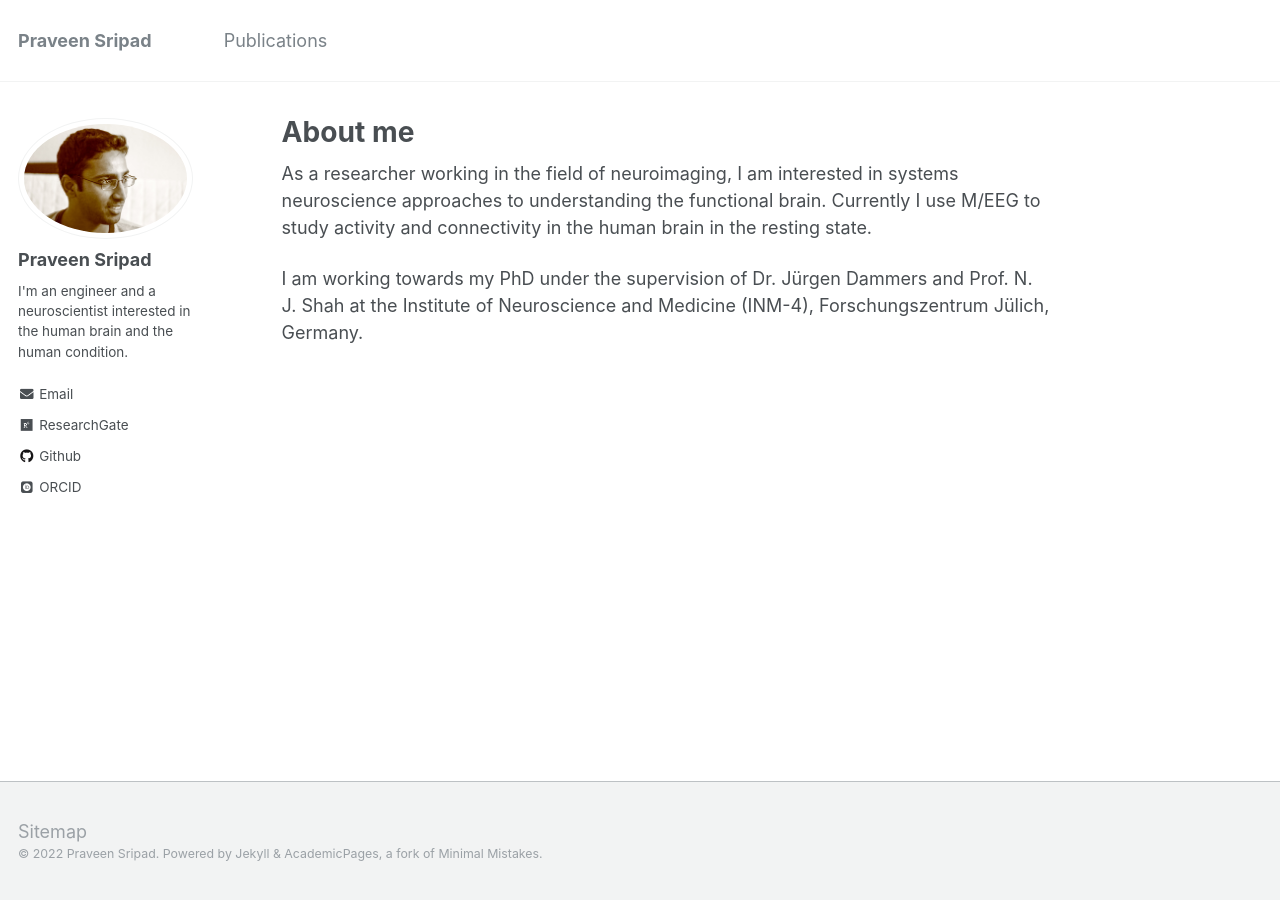
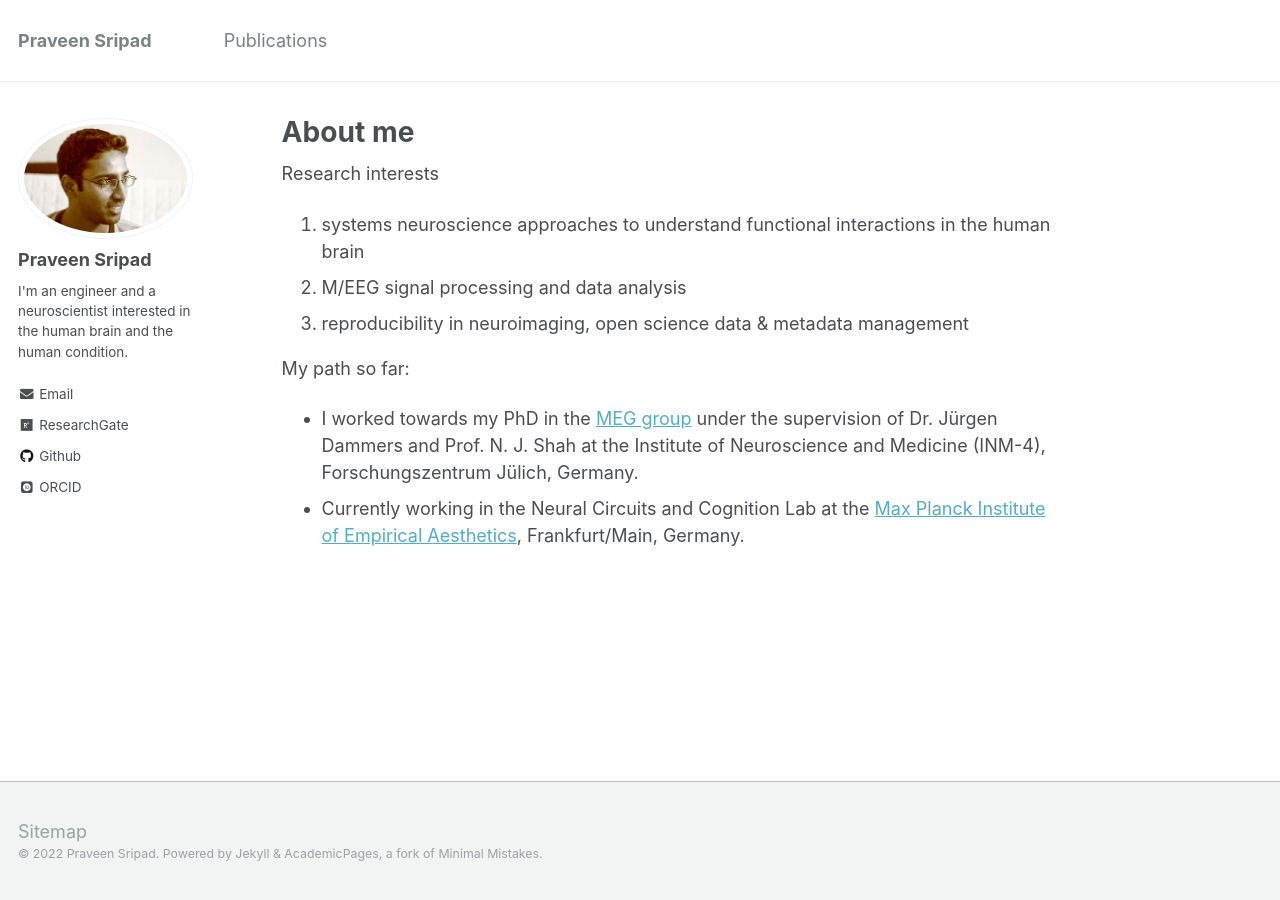
Before and after one commit to pravsripad/pravsripad.github.io, a Jekyll site: the page built from _pages/about.md, in a window 1280 px wide. Built offline with Jekyll 4.4.1, drawn with Linux system fonts in a browser that asks for light colours; some web fonts are replaced.

Commit message:
Update info, add MPI.

```diff
--- a/Gemfile
+++ b/Gemfile
@@ -25,3 +25,5 @@ group :jekyll_plugins do
   gem 'jekyll-sitemap'
   gem 'hawkins'
 end
+
+gem "webrick", "~> 1.7"
--- a/_pages/about.md
+++ b/_pages/about.md
@@ -8,6 +8,11 @@ redirect_from:
   - /about.html
 ---
 
-As a researcher working in the field of neuroimaging, I am interested in systems neuroscience approaches to understanding the functional brain. Currently I use M/EEG to study activity and connectivity in the human brain in the resting state.
+Research interests
+1. systems neuroscience approaches to understand functional interactions in the human brain
+2. M/EEG signal processing and data analysis
+3. reproducibility in neuroimaging, open science data & metadata management
 
-I am working towards my PhD under the supervision of Dr. Jürgen Dammers and Prof. N. J. Shah at the Institute of Neuroscience and Medicine (INM-4), Forschungszentrum Jülich, Germany.
+My path so far:
+- I worked towards my PhD in the [MEG group](https://www.fz-juelich.de/inm/inm-4/DE/Forschung/MEG-Physik/_node.html) under the supervision of Dr. Jürgen Dammers and Prof. N. J. Shah at the Institute of Neuroscience and Medicine (INM-4), Forschungszentrum Jülich, Germany.
+- Currently working in the Neural Circuits and Cognition Lab at the [Max Planck Institute of Empirical Aesthetics](https://www.aesthetics.mpg.de/en.html), Frankfurt/Main, Germany.
```
Also changed, not shown: _pages/publications.md (+4 -0 lines).
